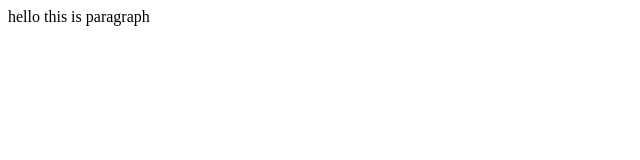
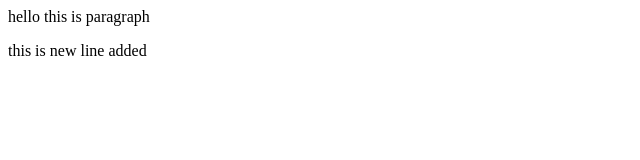
Before and after one commit to ronak-bytesved/new-repo, a plain HTML site: page index.html in a window 1280 px wide. Shown: the whole page, without its empty margins (0-640 px from the left). Drawn offline with Linux system fonts and the light colour scheme.

Commit message:
new changes

```diff
--- a/index.html
+++ b/index.html
@@ -1 +1,2 @@
 <p>hello this is paragraph</p>
+<p>this is new line added</p>
```
Also changed, not shown: 1 other file.
